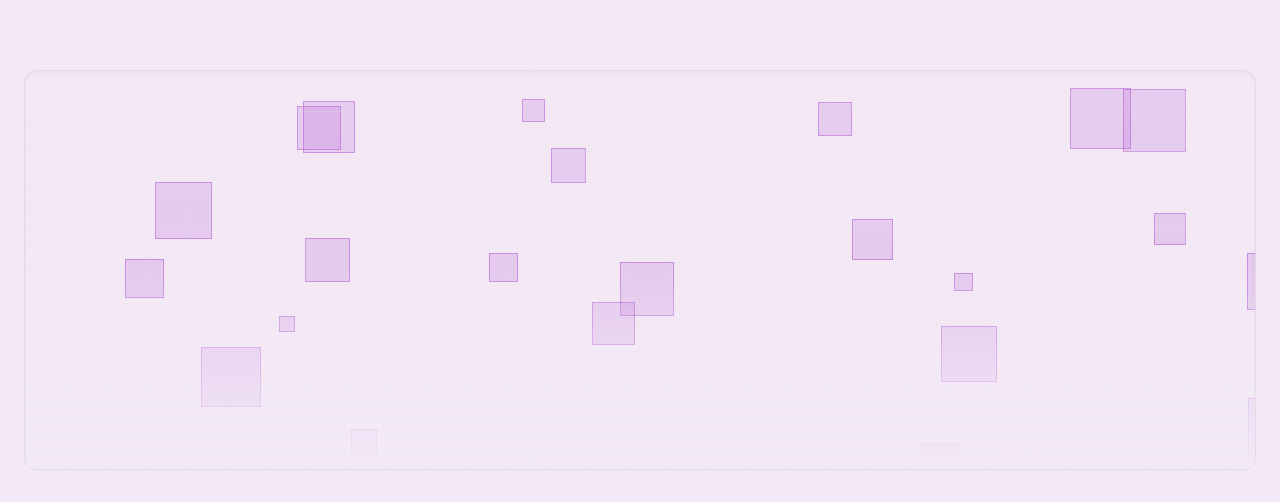
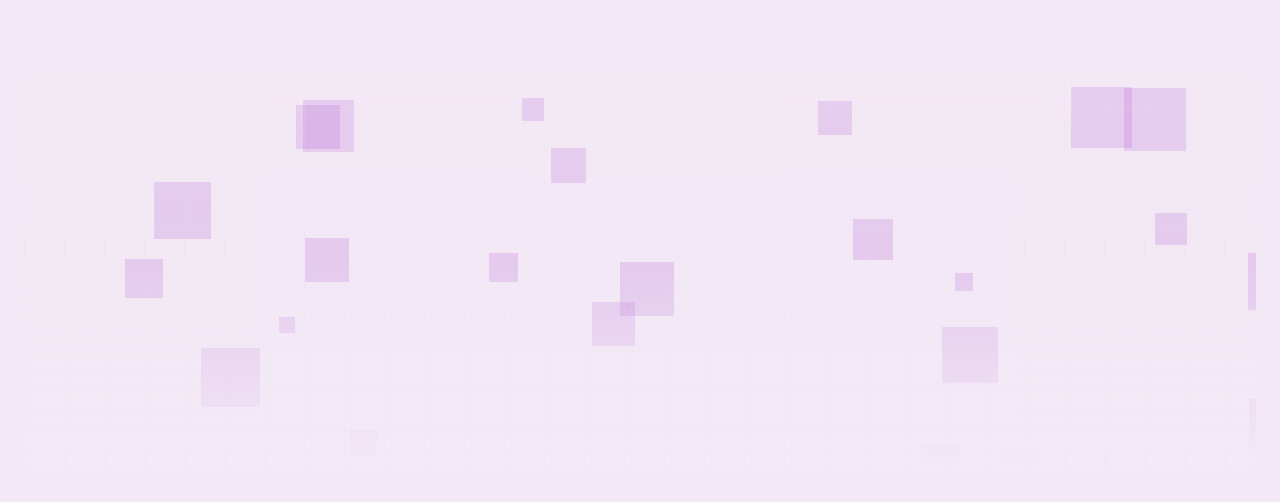
Before and after one commit to iamaanahmad/skill-house, a Next.js app: page / in a window 1280 px wide. Shown: the part 598-1100 px from the top of the page. Built offline with nearby package versions, Linux system fonts and the light colour scheme.

Commit message:
Remove border shadow, keep it match with site theme  (_for element <Web3

```diff
--- a/src/components/home/web3-visual.tsx
+++ b/src/components/home/web3-visual.tsx
@@ -18,7 +18,7 @@ const Web3Visual = () => {
 
     for (let i = 0; i < cubeCount; i++) {
       const cube = document.createElement('div');
-      cube.className = 'absolute bg-primary/20 border border-primary/50 animate-float-rotate';
+      cube.className = 'absolute bg-primary/20 animate-float-rotate';
 
       const size = Math.random() * 50 + 15; // Increased max size
       const duration = Math.random() * 20 + 15; // Slower, more majestic movement
@@ -56,7 +56,7 @@ const Web3Visual = () => {
   }, []);
 
   return (
-    <div className="relative h-[400px] w-full overflow-hidden rounded-xl bg-background/50 border shadow-inner group">
+    <div className="relative h-[400px] w-full overflow-hidden rounded-xl bg-background/50 group">
        <div
         ref={containerRef}
         className="absolute inset-0 z-0 transition-transform duration-500 ease-out"
```
